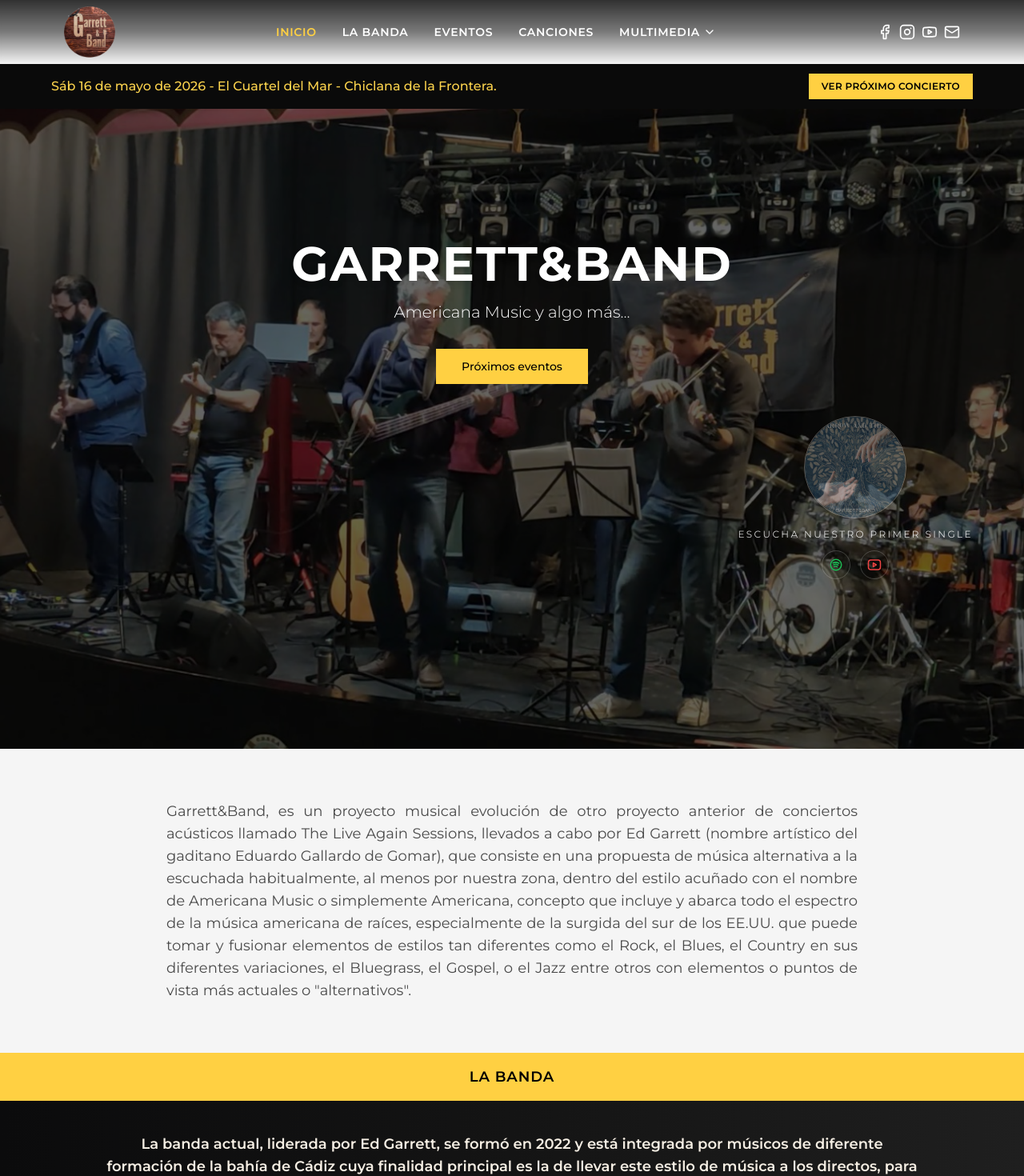
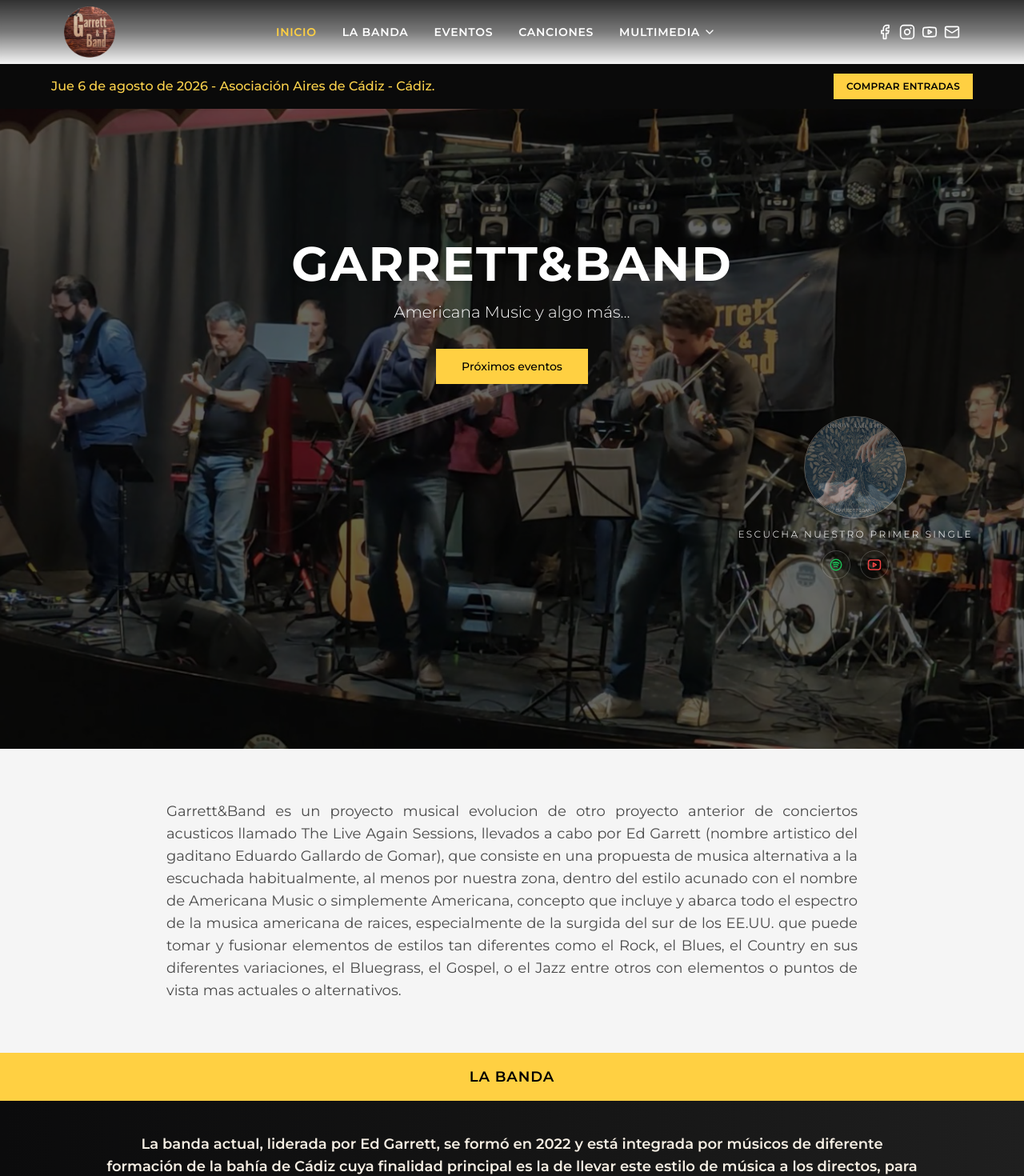
Before and after one commit to macoelSanctiPetri/garrettandband, a Next.js app: page / in a window 1280 px wide. Shown: the top 1470 px of the page at 80% size. Built offline with nearby package versions, Linux system fonts and the light colour scheme.

Commit message:
Actualiza eventos: La Quema a pasados y destaca Aires de Cádiz con compra de entradas

```diff
--- a/src/app/page.tsx
+++ b/src/app/page.tsx
@@ -7,15 +7,19 @@ import { MultimediaSection } from "@/components/app/multimedia-section";
 import { ContactSection } from "@/components/app/contact-section";
 import { Footer } from "@/components/app/footer";
 
+const announcement = {
+  enabled: true,
+  text: "Jue 6 de agosto de 2026 - Asociación Aires de Cádiz - Cádiz.",
+  cta: {
+    label: "Comprar entradas",
+    href: "https://entradium.com/events/garrett-band-en-aires-2026",
+  },
+};
+
+const bandIntro =
+  "Garrett&Band es un proyecto musical evolucion de otro proyecto anterior de conciertos acusticos llamado The Live Again Sessions, llevados a cabo por Ed Garrett (nombre artistico del gaditano Eduardo Gallardo de Gomar), que consiste en una propuesta de musica alternativa a la escuchada habitualmente, al menos por nuestra zona, dentro del estilo acunado con el nombre de Americana Music o simplemente Americana, concepto que incluye y abarca todo el espectro de la musica americana de raices, especialmente de la surgida del sur de los EE.UU. que puede tomar y fusionar elementos de estilos tan diferentes como el Rock, el Blues, el Country en sus diferentes variaciones, el Bluegrass, el Gospel, o el Jazz entre otros con elementos o puntos de vista mas actuales o alternativos.";
+
 export default function Home() {
-  const announcement = {
-    enabled: true,
-    text: 'Sáb 16 de mayo de 2026 - El Cuartel del Mar - Chiclana de la Frontera.',
-    cta: {
-      label: 'Ver próximo concierto',
-      href: '#eventos',
-    },
-  };
   return (
     <div id="top" className="flex flex-col min-h-dvh bg-background">
       <Header />
@@ -27,6 +31,8 @@ export default function Home() {
             </p>
             <a
               href={announcement.cta.href}
+              target="_blank"
+              rel="noreferrer"
               className="inline-flex items-center justify-center rounded-none bg-primary px-3 py-2 text-[10px] sm:px-4 sm:py-2 sm:text-xs font-semibold uppercase tracking-wide text-primary-foreground hover:bg-primary/90"
             >
               {announcement.cta.label}
@@ -39,7 +45,7 @@ export default function Home() {
         <section className="py-10 md:py-16 bg-background">
           <div className="container mx-auto max-w-4xl px-4">
             <p className="text-base md:text-lg text-muted-foreground leading-relaxed text-justify">
-              Garrett&Band, es un proyecto musical evolución de otro proyecto anterior de conciertos acústicos llamado The Live Again Sessions, llevados a cabo por Ed Garrett (nombre artístico del gaditano Eduardo Gallardo de Gomar), que consiste en una propuesta de música alternativa a la escuchada habitualmente, al menos por nuestra zona, dentro del estilo acuñado con el nombre de Americana Music o simplemente Americana, concepto que incluye y abarca todo el espectro de la música americana de raíces, especialmente de la surgida del sur de los EE.UU. que puede tomar y fusionar elementos de estilos tan diferentes como el Rock, el Blues, el Country en sus diferentes variaciones, el Bluegrass, el Gospel, o el Jazz entre otros con elementos o puntos de vista más actuales o "alternativos".
+              {bandIntro}
             </p>
           </div>
         </section>
--- a/src/components/app/events-section.tsx
+++ b/src/components/app/events-section.tsx
@@ -23,14 +23,29 @@ type EventItem = {
 
 const upcomingEvents: EventItem[] = [
   {
-    date: 'Sáb 16 de mayo de 2026 · 18:00',
-    venue: 'El Cuartel del Mar',
-    city: 'Chiclana de la Frontera',
-    poster: '/eventos/el-cuartel-del-mar-2026-05-16/cartel_el_cuartel_del_mar_2026_05_16.jpg',
-    note: 'Reposición del concierto suspendido por lluvia.',
-    mapUrl: 'https://maps.app.goo.gl/D3dcGbDdPn3757hK8',
+    date: 'Vie 3 de julio de 2026',
+    venue: "Saint Patrick's Tavern",
+    city: 'La Barrosa, Chiclana',
+    mapUrl: 'https://maps.app.goo.gl/3iP1FYLj6nYXHQXQ8',
     ticket: { label: 'Entrada libre', disabled: true },
   },
+  {
+    date: 'Jue 6 de agosto de 2026',
+    venue: 'Asociacion Aires de Cadiz',
+    city: 'Cadiz',
+    mapUrl: 'https://maps.app.goo.gl/go6xyhVTabiWmhMF6',
+    ticket: { label: 'Comprar entradas', href: 'https://entradium.com/events/garrett-band-en-aires-2026' },
+  },
+  {
+    date: 'Sáb 5 de septiembre de 2026',
+    venue: "Saint Patrick's Tavern",
+    city: 'La Barrosa, Chiclana',
+    mapUrl: 'https://maps.app.goo.gl/3iP1FYLj6nYXHQXQ8',
+    ticket: { label: 'Entrada libre', disabled: true },
+  },
+];
+
+const pastEvents: EventItem[] = [
   {
     date: 'Vie 22 de mayo de 2026 · 21:00',
     venue: 'Sala La Quemá',
@@ -42,29 +57,13 @@ const upcomingEvents: EventItem[] = [
     ticket: { label: 'Comprar entradas', href: 'https://entradium.com/events/garrett-band-en-concierto-jerez-de-la-frontera?mpl=web' },
   },
   {
-    date: 'Vie 3 de julio de 2026',
-    venue: "Saint Patrick's Tavern",
-    city: 'La Barrosa, Chiclana',
-    mapUrl: 'https://maps.app.goo.gl/3iP1FYLj6nYXHQXQ8',
-    ticket: { label: 'Entrada libre', disabled: true },
+    date: 'Sáb 16 de mayo de 2026 · 18:00',
+    venue: 'El Cuartel del Mar',
+    city: 'Chiclana de la Frontera',
+    poster: '/eventos/el-cuartel-del-mar-2026-05-16/cartel_el_cuartel_del_mar_2026_05_16.jpg',
+    note: 'Reposición del concierto suspendido por lluvia.',
+    mapUrl: 'https://maps.app.goo.gl/D3dcGbDdPn3757hK8',
   },
-  {
-    date: 'Jue 6 de agosto de 2026',
-    venue: 'Asociacion Aires de Cadiz',
-    city: 'Cadiz',
-    mapUrl: 'https://maps.app.goo.gl/go6xyhVTabiWmhMF6',
-    ticket: { label: 'Próximamente', disabled: true },
-  },
-  {
-    date: 'Sáb 5 de septiembre de 2026',
-    venue: "Saint Patrick's Tavern",
-    city: 'La Barrosa, Chiclana',
-    mapUrl: 'https://maps.app.goo.gl/3iP1FYLj6nYXHQXQ8',
-    ticket: { label: 'Entrada libre', disabled: true },
-  },
-];
-
-const pastEvents: EventItem[] = [
   {
     date: 'Sáb 25 de abril de 2026',
     venue: 'El Cuartel del Mar (aplazado)',
```
Also changed, not shown: 4 other files (tests, documents, lock files or other folders).
